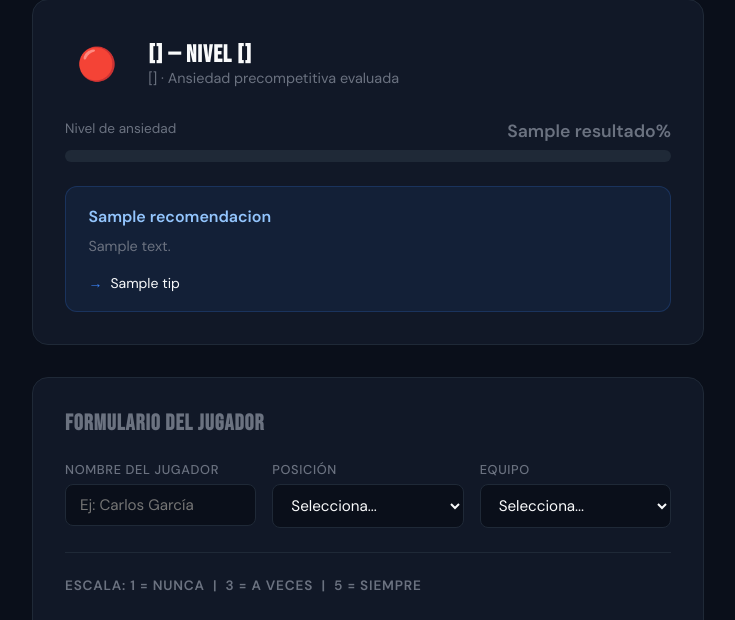
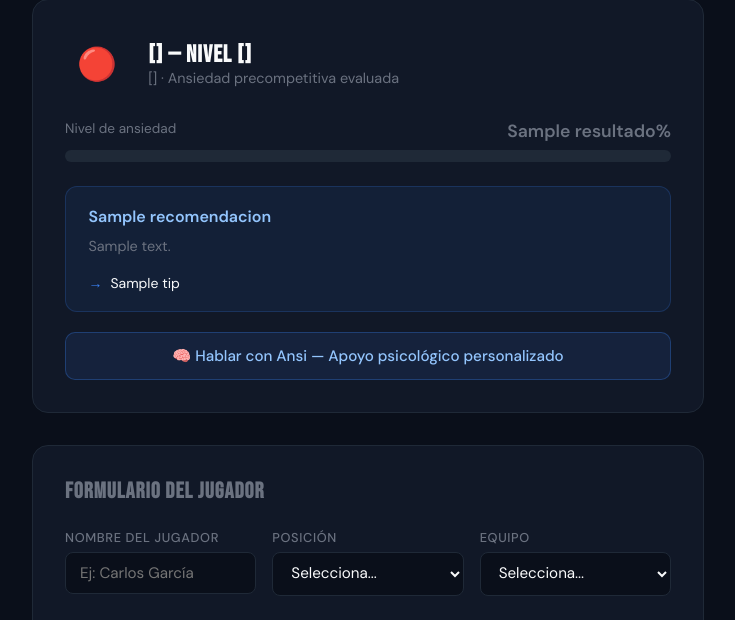
Before and after one commit to csantiagozb1990-cpu/ansiedad-app, a Flask app: template templates/index.html in a window 1280 px wide. Shown: the part 262-882 px from the top of the page, without its empty margins (272-1007 px from the left). Run offline with Flask 3, Linux system fonts and the light colour scheme; the template is opened without the code that fills it: most values are stand-ins (such as "Sample title", 1, 10 or a date in 2020).

Commit message:
Update index.html

```diff
--- a/templates/index.html
+++ b/templates/index.html
@@ -43,9 +43,10 @@
   .tips-lista { list-style: none; display: flex; flex-direction: column; gap: 6px; }
   .tips-lista li { font-size: 0.875rem; color: var(--texto); display: flex; align-items: flex-start; gap: 8px; }
   .tips-lista li::before { content: "→"; color: var(--acento); flex-shrink: 0; }
+  .btn-chat { display: block; text-align: center; margin-top: 1.2rem; padding: 13px; background: rgba(59,130,246,0.1); border: 1px solid rgba(59,130,246,0.3); color: #93c5fd; border-radius: 10px; text-decoration: none; font-weight: 500; font-size: 0.95rem; transition: all 0.2s; }
+  .btn-chat:hover { background: rgba(59,130,246,0.2); border-color: var(--acento); color: #fff; }
   .form-card { background: var(--card); border: 1px solid var(--borde); border-radius: 16px; padding: 2rem; }
   .form-card h2 { font-family: 'Bebas Neue', sans-serif; font-size: 1.4rem; letter-spacing: 1px; margin-bottom: 1.5rem; color: var(--muted); }
-  .campo-grupo { display: grid; grid-template-columns: 1fr 1fr; gap: 1rem; margin-bottom: 1rem; }
   .campo-grupo-3 { display: grid; grid-template-columns: 1fr 1fr 1fr; gap: 1rem; margin-bottom: 1.5rem; }
   .campo { display: flex; flex-direction: column; gap: 6px; }
   .campo label { font-size: 0.8rem; font-weight: 500; color: var(--muted); text-transform: uppercase; letter-spacing: 0.05em; }
@@ -65,7 +66,7 @@
   .escala-etiquetas { display: flex; justify-content: space-between; font-size: 0.75rem; color: var(--muted); margin-top: 4px; }
   .btn-enviar { width: 100%; padding: 14px; background: var(--acento); color: #fff; border: none; border-radius: 10px; font-family: 'Bebas Neue', sans-serif; font-size: 1.2rem; letter-spacing: 2px; cursor: pointer; margin-top: 1.5rem; transition: all 0.2s; }
   .btn-enviar:hover { background: #2563eb; transform: translateY(-1px); }
-  @media (max-width: 500px) { .campo-grupo { grid-template-columns: 1fr; } .campo-grupo-3 { grid-template-columns: 1fr; } .page-title { font-size: 2rem; } }
+  @media (max-width: 500px) { .campo-grupo-3 { grid-template-columns: 1fr; } .page-title { font-size: 2rem; } }
 </style>
 </head>
 <body>
@@ -105,6 +106,11 @@
         {% endfor %}
       </ul>
     </div>
+    {% endif %}
+    {% if jugador_id %}
+    <a href="/chat/{{ jugador_id }}" class="btn-chat">
+      🧠 Hablar con Ansi — Apoyo psicológico personalizado
+    </a>
     {% endif %}
   </div>
   {% endif %}
```
